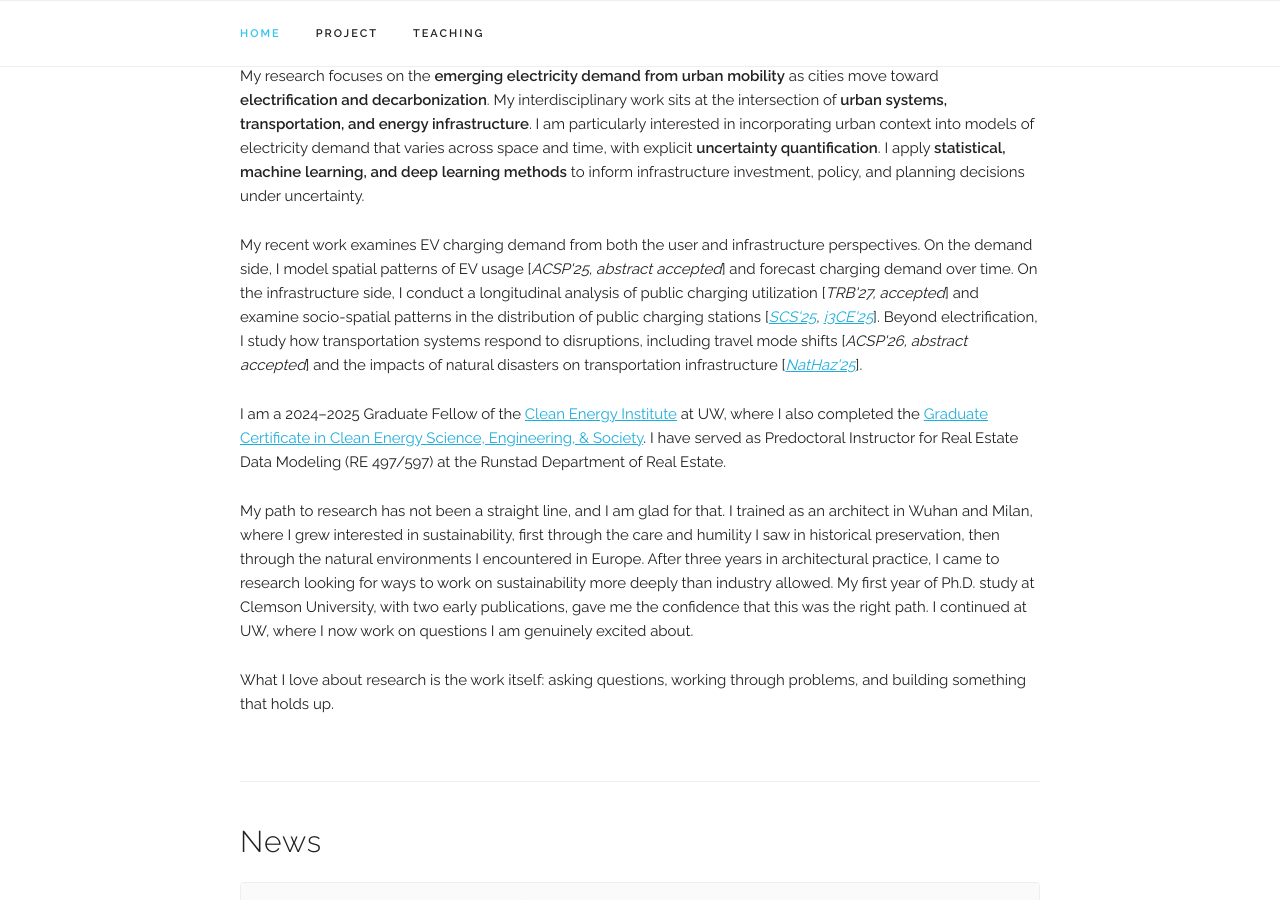
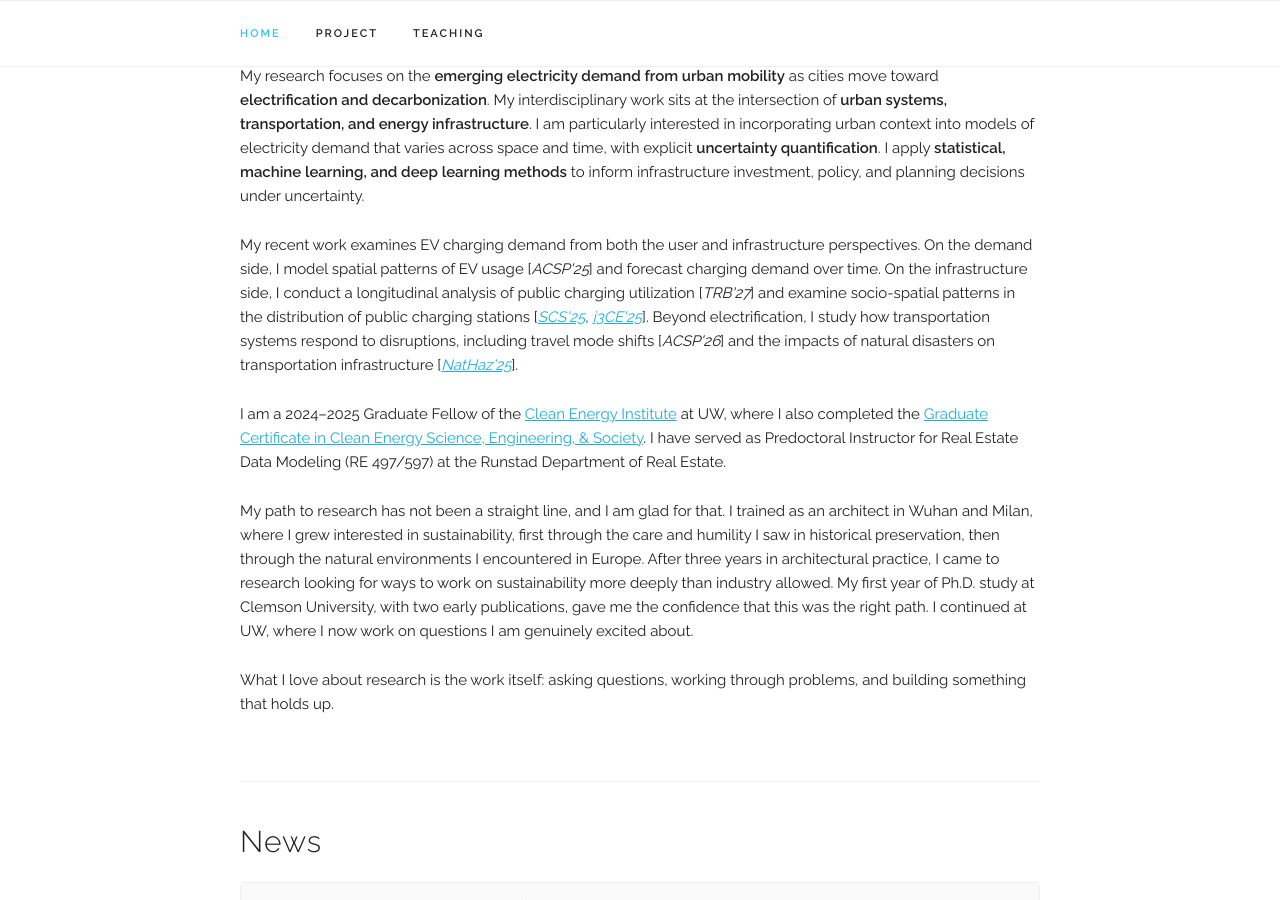
Before and after one commit to ShiQi-Ding/shiqi-ding.github.io, a Jekyll site: the page built from index.html, in a window 1280 px wide and 900 px high, scrolled down 470 px. Built offline with Jekyll 4.4.1, drawn with Linux system fonts in a browser that asks for light colours; some web fonts are replaced.

Commit message:
Update index.html

```diff
--- a/index.html
+++ b/index.html
@@ -19,9 +19,9 @@
     I apply <b>statistical, machine learning, and deep learning methods</b> to inform infrastructure investment, policy, and planning decisions under uncertainty.
   <p>
     My recent work examines EV charging demand from both the user and infrastructure perspectives.
-    On the demand side, I model spatial patterns of EV usage [<em>ACSP'25, abstract accepted</em>] and forecast charging demand over time.
-    On the infrastructure side, I conduct a longitudinal analysis of public charging utilization [<em>TRB'27, accepted</em>] and examine socio-spatial patterns in the distribution of public charging stations [<em><a href="https://doi.org/10.1016/j.scs.2025.106193" target="_blank">SCS'25</a></em>, <em><a href="https://doi.org/10.1061/9780784486443.030" target="_blank">i3CE'25</a></em>].
-    Beyond electrification, I study how transportation systems respond to disruptions, including travel mode shifts [<em>ACSP'26, abstract accepted</em>] and the impacts of natural disasters on transportation infrastructure [<em><a href="https://doi.org/10.1007/s11069-025-07504-9" target="_blank">NatHaz'25</a></em>].
+    On the demand side, I model spatial patterns of EV usage [<em>ACSP'25</em>] and forecast charging demand over time.
+    On the infrastructure side, I conduct a longitudinal analysis of public charging utilization [<em>TRB'27</em>] and examine socio-spatial patterns in the distribution of public charging stations [<em><a href="https://doi.org/10.1016/j.scs.2025.106193" target="_blank">SCS'25</a></em>, <em><a href="https://doi.org/10.1061/9780784486443.030" target="_blank">i3CE'25</a></em>].
+    Beyond electrification, I study how transportation systems respond to disruptions, including travel mode shifts [<em>ACSP'26</em>] and the impacts of natural disasters on transportation infrastructure [<em><a href="https://doi.org/10.1007/s11069-025-07504-9" target="_blank">NatHaz'25</a></em>].
   </p>
 
   <p>
```
